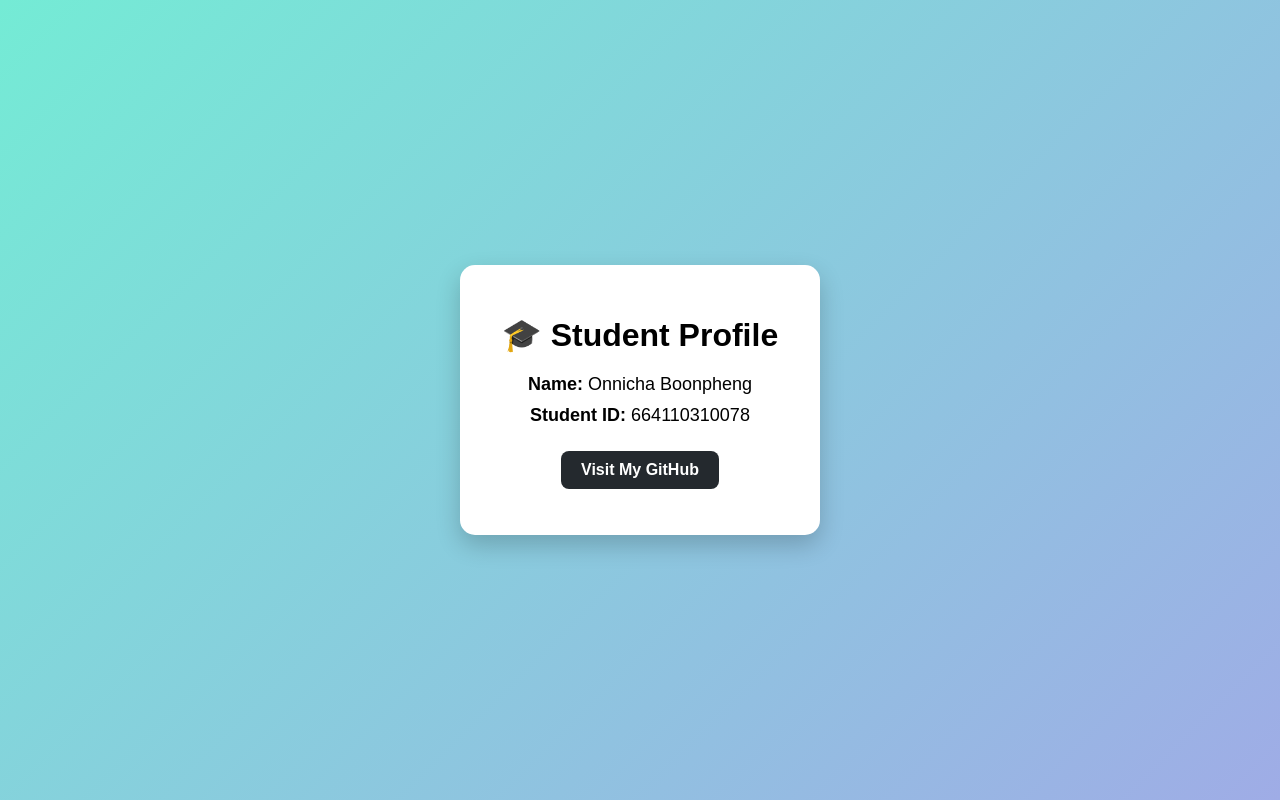
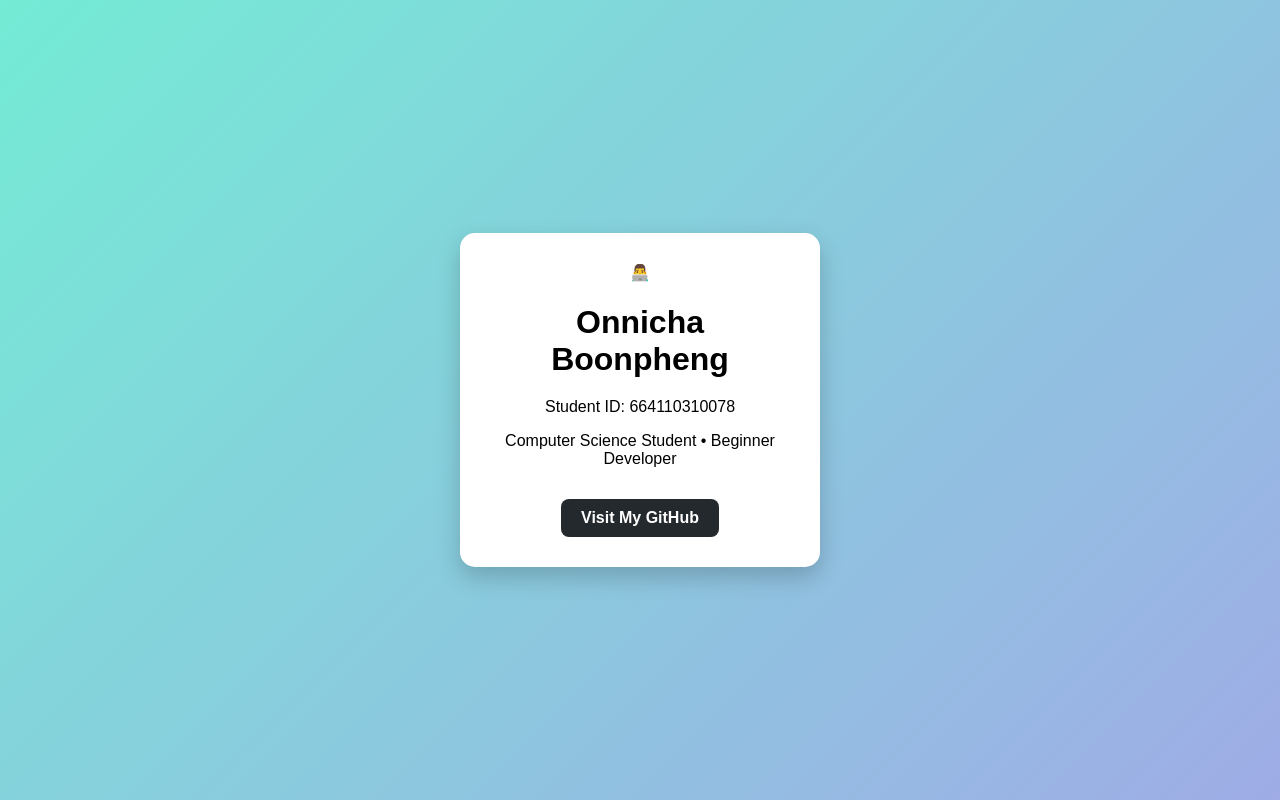
Before and after one commit to nuneiei/my-web-page1, a plain HTML site: page index.html in a window 1280 px wide. Drawn offline with Linux system fonts and the light colour scheme.

Commit message:
Update index.html

```diff
--- a/index.html
+++ b/index.html
@@ -2,27 +2,34 @@
 <html lang="en">
 <head>
     <meta charset="UTF-8">
-    <title>Student Profile</title>
+    <title>Student Portfolio</title>
     <link rel="stylesheet" href="style.css">
 </head>
 <body>
 
+<div class="container">
+
     <div class="card">
-    <h1>🎓 Student Profile</h1>
 
-    <div class="info">
-        <p><span>Name:</span> Onnicha Boonpheng</p>
-        <p><span>Student ID:</span>  664110310078</p>
+        <div class="avatar">
+            👨‍💻
         </div>
+
+        <h1>Onnicha Boonpheng</h1>
+
+        <p class="id">Student ID: 664110310078</p>
+
+        <p class="desc">
+            Computer Science Student • Beginner Developer
+        </p>
 
         <a class="btn" href="https://github.com/nuneiei" target="_blank">
             Visit My GitHub
         </a>
 
-    <p id="msg"></p>
     </div>
 
-<script src="script.js"></script>
+</div>
 
 </body>
 </html>
```
Lines whose indentation alone changed are shown as unchanged.
